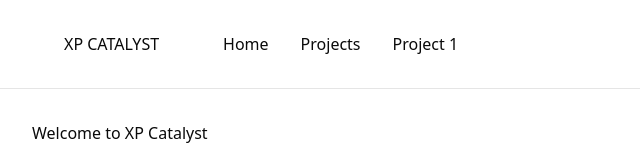
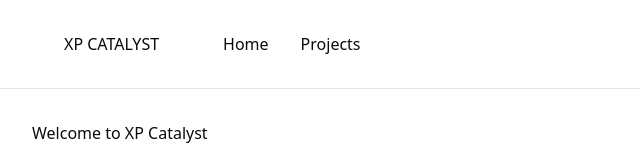
Before and after one commit to xpcatalyst/xpcatalyst, a Nuxt app: page / in a window 1280 px wide. Shown: the top 160 px of the page, without its empty margins (0-640 px from the left). Built offline with nearby package versions, Linux system fonts and the light colour scheme.

Commit message:
test: deploy staging

```diff
--- a/app/layouts/default.vue
+++ b/app/layouts/default.vue
@@ -6,7 +6,6 @@
                 <ul class="flex gap-8">
                     <li><NuxtLink to="/">Home</NuxtLink></li>
                     <li><NuxtLink to="/project/">Projects</NuxtLink></li>
-                    <li><NuxtLink to="/project/1">Project 1</NuxtLink></li>
                 </ul>
             </nav>
         </div>
```
